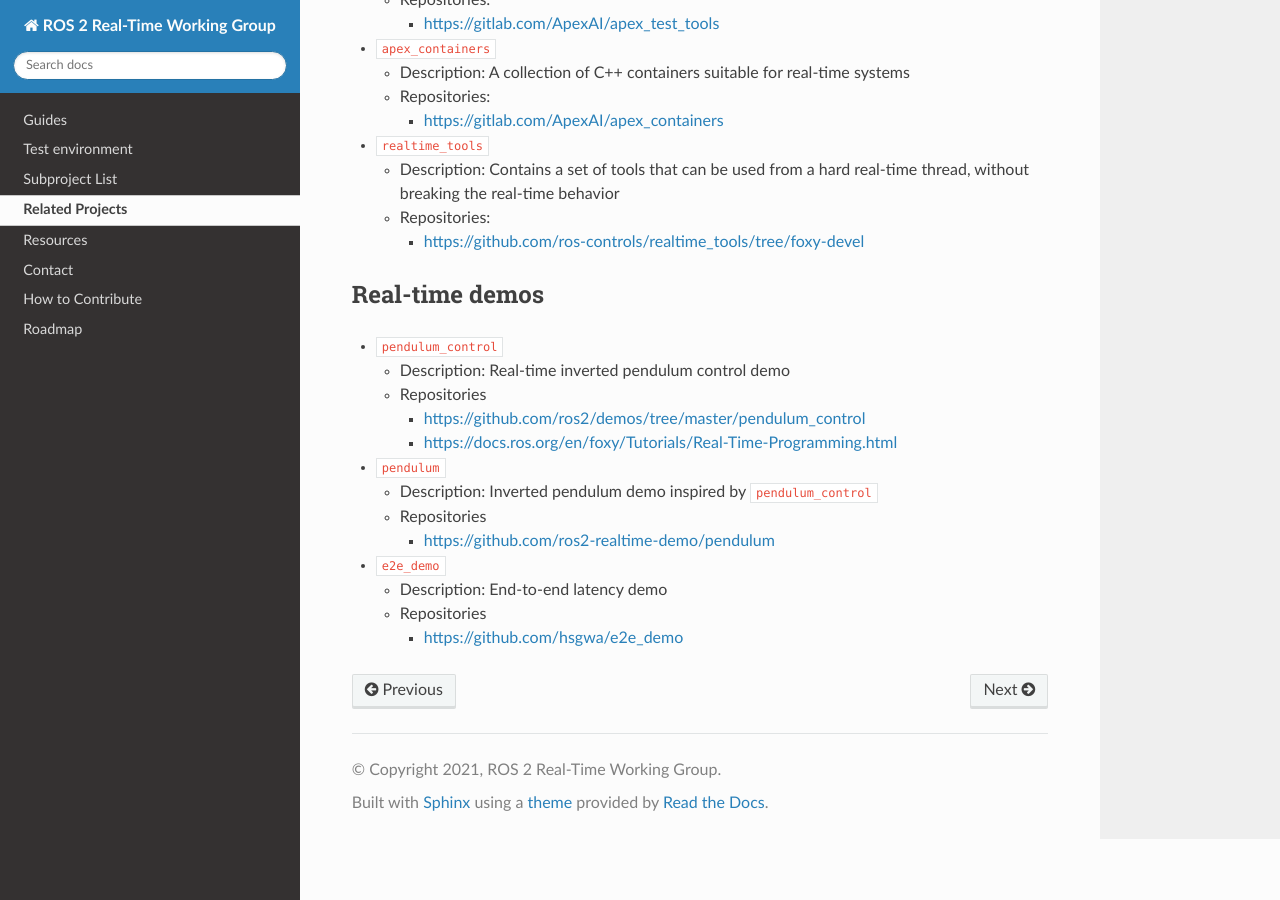
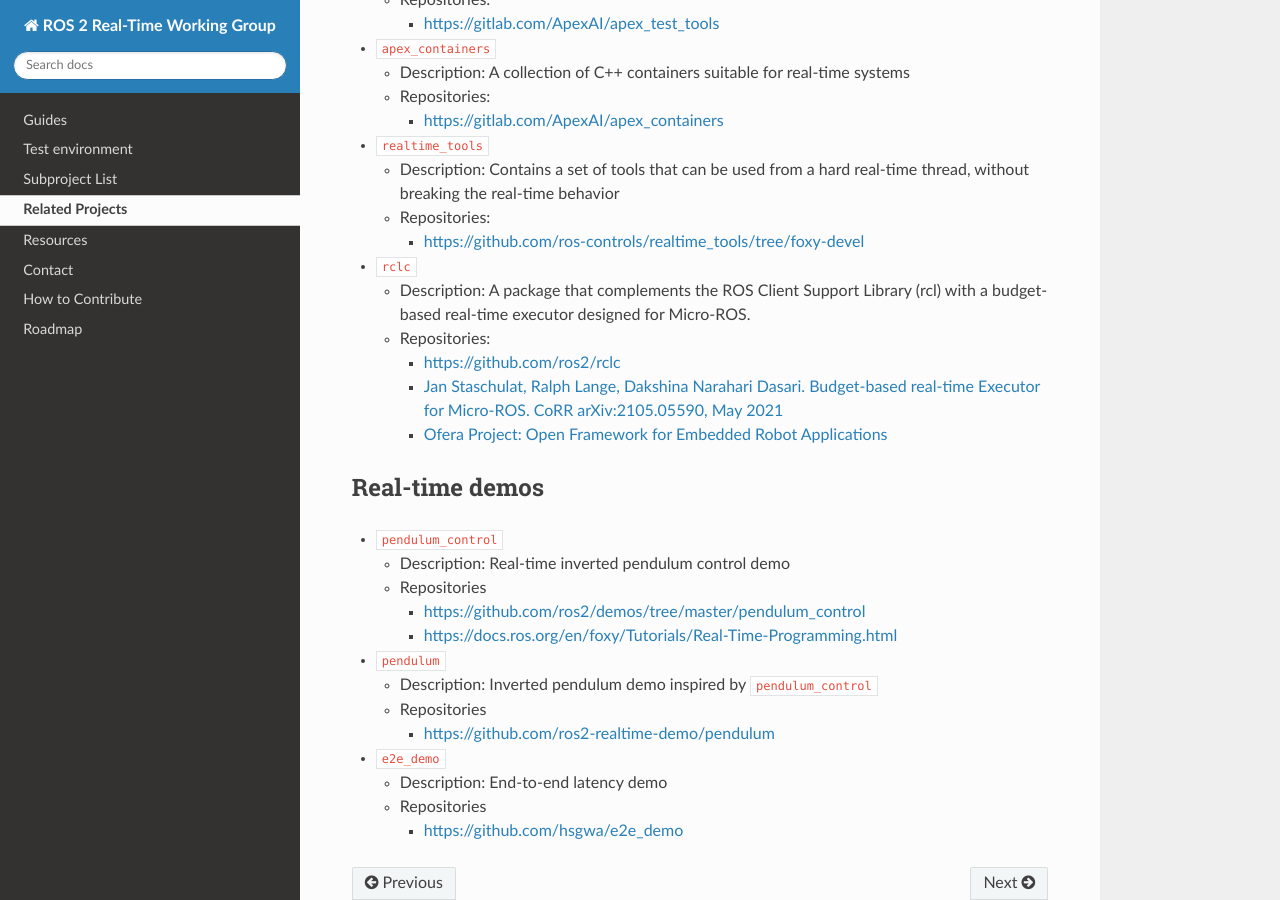
Before and after one commit to ros-realtime/rtwg_documentation, a Sphinx documentation site: the page built from source/Related-Projects/related_projects.md, in a window 1280 px wide and 900 px high, scrolled down 1304 px. Built offline with Sphinx 7.4.7 and the Read the Docs theme 2.0.0, drawn with Linux system fonts in a browser that asks for light colours.

Commit message:
add rclc project to related_projects doc space.

````diff
--- a/source/Related-Projects/related_projects.md
+++ b/source/Related-Projects/related_projects.md
@@ -52,6 +52,12 @@
   - Description: Contains a set of tools that can be used from a hard real-time thread, without breaking the real-time behavior
   - Repositories:
     - [https://github.com/ros-controls/realtime_tools/tree/foxy-devel](https://github.com/ros-controls/realtime_tools/tree/foxy-devel)
+- ```rclc```
+  - Description: A package that complements the ROS Client Support Library (rcl) with a budget-based real-time executor designed for Micro-ROS.
+  - Repositories:
+    - [https://github.com/ros2/rclc](https://github.com/ros2/rclc)
+    - [Jan Staschulat, Ralph Lange, Dakshina Narahari Dasari. Budget-based real-time Executor for Micro-ROS. CoRR arXiv:2105.05590, May 2021](https://arxiv.org/abs/2105.05590)
+    - [Ofera Project: Open Framework for Embedded Robot Applications](http://www.ofera.eu/index.php)
 
 ## Real-time demos
 
````
Also changed, not shown: 1 other file.
